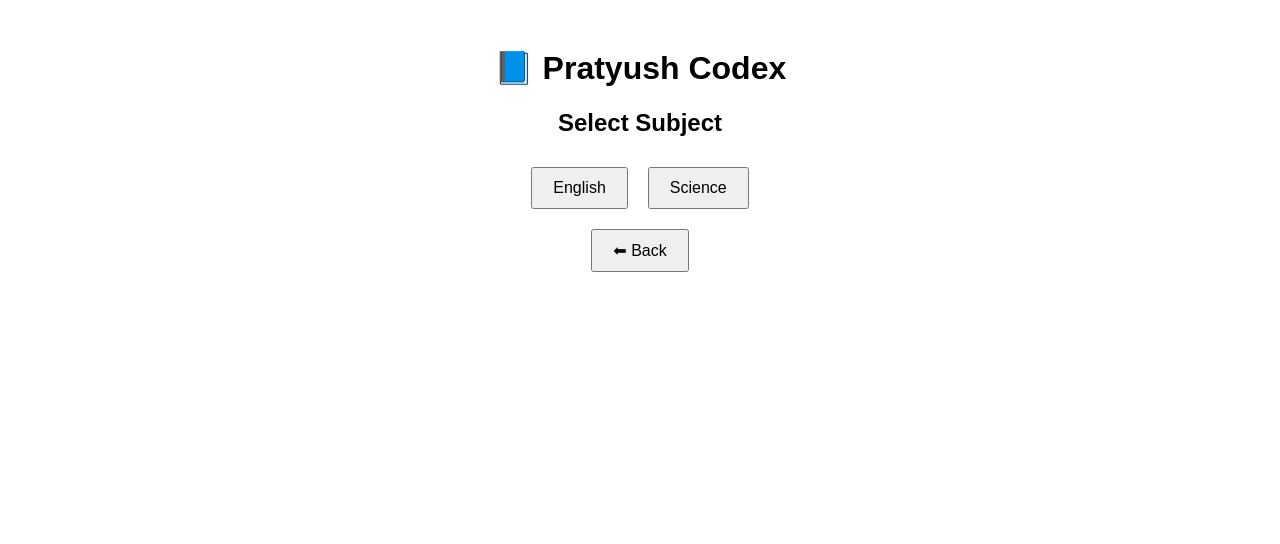
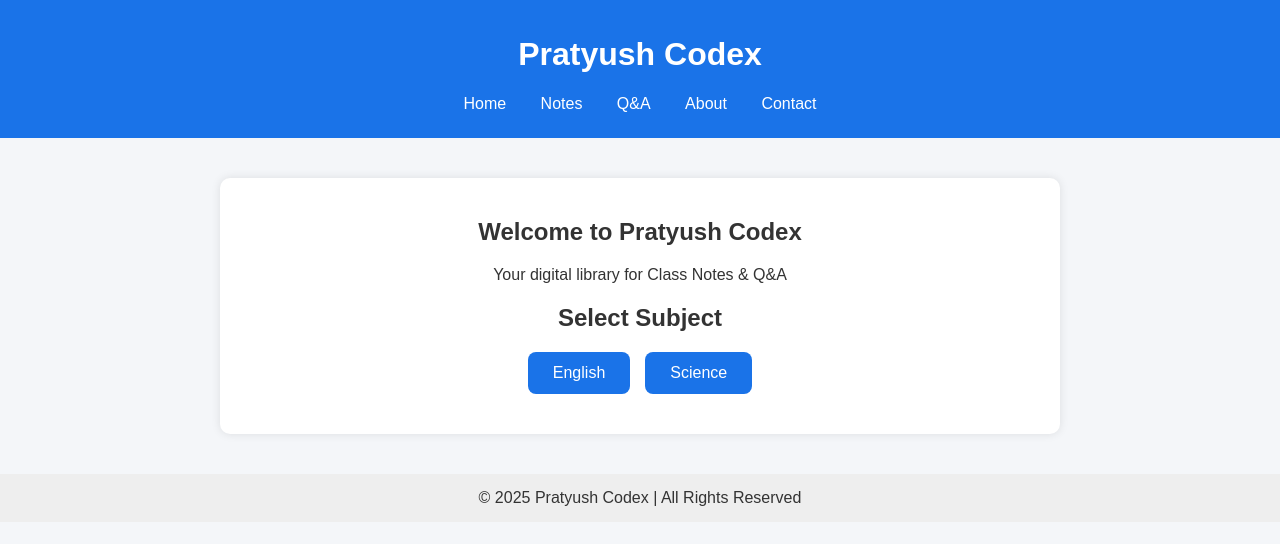
Before and after one commit to pratyushsingh5445-design/Pratyush-Codex, a plain HTML site: page index.html in a window 1280 px wide. Both pictures are taken after a click on the button "Class 8". Drawn offline with Linux system fonts and the light colour scheme.

Commit message:
Update index.html

```diff
--- a/index.html
+++ b/index.html
@@ -7,73 +7,125 @@
   <style>
     body {
       font-family: Arial, sans-serif;
+      margin: 0;
+      padding: 0;
+      background: #f4f6f9;
+      color: #333;
+    }
+    header {
+      background: #1a73e8;
+      color: white;
+      padding: 15px;
       text-align: center;
+    }
+    nav {
+      margin: 10px 0;
+    }
+    nav a {
+      color: white;
+      margin: 0 15px;
+      text-decoration: none;
+    }
+    nav a:hover {
+      text-decoration: underline;
+    }
+    .container {
+      max-width: 800px;
+      margin: 40px auto;
       padding: 20px;
+      background: white;
+      border-radius: 10px;
+      box-shadow: 0 0 10px rgba(0,0,0,0.1);
     }
-    .hidden {
-      display: none;
+    h2 {
+      text-align: center;
+      margin-bottom: 20px;
     }
-    button {
-      margin: 10px;
-      padding: 10px 20px;
+    .buttons {
+      display: flex;
+      justify-content: center;
+      flex-wrap: wrap;
+      gap: 15px;
+      margin-bottom: 20px;
+    }
+    .buttons button {
+      padding: 12px 25px;
       font-size: 16px;
+      border: none;
+      border-radius: 8px;
+      background: #1a73e8;
+      color: white;
       cursor: pointer;
+      transition: 0.3s;
+    }
+    .buttons button:hover {
+      background: #155ab6;
+    }
+    footer {
+      background: #eee;
+      padding: 15px;
+      text-align: center;
+      margin-top: 40px;
     }
   </style>
 </head>
 <body>
-  <h1>📘 Pratyush Codex</h1>
+  <header>
+    <h1>Pratyush Codex</h1>
+    <nav>
+      <a href="#">Home</a>
+      <a href="#">Notes</a>
+      <a href="#">Q&A</a>
+      <a href="#">About</a>
+      <a href="#">Contact</a>
+    </nav>
+  </header>
 
-  <!-- Step 1: Class Selection -->
-  <div id="class-selection">
-    <h2>Select Class</h2>
+  <div class="container" id="main">
+    <h2>Welcome to Pratyush Codex</h2>
+    <p style="text-align:center;">Your digital library for Class Notes & Q&A</p>
+
+    <!-- Step 1: Select Class -->
+    <div id="classSelect">
+      <h2>Select Your Class</h2>
+      <div class="buttons">
         <button onclick="selectClass('8')">Class 8</button>
         <button onclick="selectClass('9')">Class 9</button>
       </div>
-
-  <!-- Step 2: Subject Selection -->
-  <div id="subject-selection" class="hidden">
-    <h2>Select Subject</h2>
-    <div id="subjects"></div>
-    <button onclick="goBackToClasses()">⬅ Back</button>
     </div>
 
-  <!-- Step 3: Chapter Selection -->
-  <div id="chapter-selection" class="hidden">
-    <h2>Select Chapter</h2>
-    <div id="chapters"></div>
-    <button onclick="goBackToSubjects()">⬅ Back</button>
+    <!-- Step 2: Select Subject -->
+    <div id="subjectSelect" style="display:none;">
+      <h2>Select Subject</h2>
+      <div class="buttons" id="subjects"></div>
     </div>
 
-  <!-- Step 4: Notes Display -->
-  <div id="notes-display" class="hidden">
-    <h2>Notes</h2>
-    <div id="notes"></div>
-    <button onclick="goBackToChapters()">⬅ Back</button>
+    <!-- Step 3: Select Chapter -->
+    <div id="chapterSelect" style="display:none;">
+      <h2>Select Chapter</h2>
+      <div class="buttons" id="chapters"></div>
     </div>
 
+    <!-- Step 4: View Notes -->
+    <div id="notesView" style="display:none;">
+      <h2>Notes</h2>
+      <p id="noteContent">Here your selected notes will appear...</p>
+    </div>
+  </div>
+
+  <footer>
+    © 2025 Pratyush Codex | All Rights Reserved
+  </footer>
+
   <script>
-    // Dummy data
     const data = {
       "8": {
-        "English": {
-          "Chapter 1": "This is Class 8 English Chapter 1 Notes.",
-          "Chapter 2": "This is Class 8 English Chapter 2 Notes."
-        },
-        "Science": {
-          "Chapter 1": "This is Class 8 Science Chapter 1 Notes.",
-          "Chapter 2": "This is Class 8 Science Chapter 2 Notes."
-        }
+        "English": ["Chapter 1", "Chapter 2"],
+        "Science": ["Physics - Ch 1", "Biology - Ch 2"]
       },
       "9": {
-        "Physics": {
-          "Force and Motion": "This is Class 9 Physics Force and Motion Notes.",
-          "Gravitation": "This is Class 9 Physics Gravitation Notes."
-        },
-        "Biology": {
-          "Cell": "This is Class 9 Biology Cell Notes.",
-          "Tissues": "This is Class 9 Biology Tissues Notes."
-        }
+        "English": ["Chapter 1", "Chapter 2"],
+        "Physics": ["Motion", "Force and Laws of Motion", "Gravitation"]
       }
     };
 
@@ -82,50 +134,39 @@
 
     function selectClass(cls) {
       selectedClass = cls;
-      document.getElementById("class-selection").classList.add("hidden");
-      document.getElementById("subject-selection").classList.remove("hidden");
+      document.getElementById("classSelect").style.display = "none";
+      document.getElementById("subjectSelect").style.display = "block";
 
-      const subjectsDiv = document.getElementById("subjects");
-      subjectsDiv.innerHTML = "";
-      for (let subject in data[cls]) {
-        subjectsDiv.innerHTML += `<button onclick="selectSubject('${subject}')">${subject}</button>`;
-      }
+      const subjectDiv = document.getElementById("subjects");
+      subjectDiv.innerHTML = "";
+      Object.keys(data[cls]).forEach(subject => {
+        let btn = document.createElement("button");
+        btn.innerText = subject;
+        btn.onclick = () => selectSubject(subject);
+        subjectDiv.appendChild(btn);
+      });
     }
 
-    function selectSubject(subject) {
-      selectedSubject = subject;
-      document.getElementById("subject-selection").classList.add("hidden");
-      document.getElementById("chapter-selection").classList.remove("hidden");
+    function selectSubject(sub) {
+      selectedSubject = sub;
+      document.getElementById("subjectSelect").style.display = "none";
+      document.getElementById("chapterSelect").style.display = "block";
 
-      const chaptersDiv = document.getElementById("chapters");
-      chaptersDiv.innerHTML = "";
-      for (let chapter in data[selectedClass][subject]) {
-        chaptersDiv.innerHTML += `<button onclick="selectChapter('${chapter}')">${chapter}</button>`;
-      }
+      const chapterDiv = document.getElementById("chapters");
+      chapterDiv.innerHTML = "";
+      data[selectedClass][sub].forEach(chapter => {
+        let btn = document.createElement("button");
+        btn.innerText = chapter;
+        btn.onclick = () => viewNotes(chapter);
+        chapterDiv.appendChild(btn);
+      });
     }
 
-    function selectChapter(chapter) {
-      document.getElementById("chapter-selection").classList.add("hidden");
-      document.getElementById("notes-display").classList.remove("hidden");
-
-      const notesDiv = document.getElementById("notes");
-      notesDiv.innerHTML = data[selectedClass][selectedSubject][chapter];
-    }
-
-    // Back buttons
-    function goBackToClasses() {
-      document.getElementById("subject-selection").classList.add("hidden");
-      document.getElementById("class-selection").classList.remove("hidden");
-    }
-
-    function goBackToSubjects() {
-      document.getElementById("chapter-selection").classList.add("hidden");
-      document.getElementById("subject-selection").classList.remove("hidden");
-    }
-
-    function goBackToChapters() {
-      document.getElementById("notes-display").classList.add("hidden");
-      document.getElementById("chapter-selection").classList.remove("hidden");
+    function viewNotes(chapter) {
+      document.getElementById("chapterSelect").style.display = "none";
+      document.getElementById("notesView").style.display = "block";
+      document.getElementById("noteContent").innerText =
+        `Showing notes for Class ${selectedClass} - ${selectedSubject} - ${chapter}`;
     }
   </script>
 </body>
```
Lines whose indentation alone changed are shown as unchanged.
